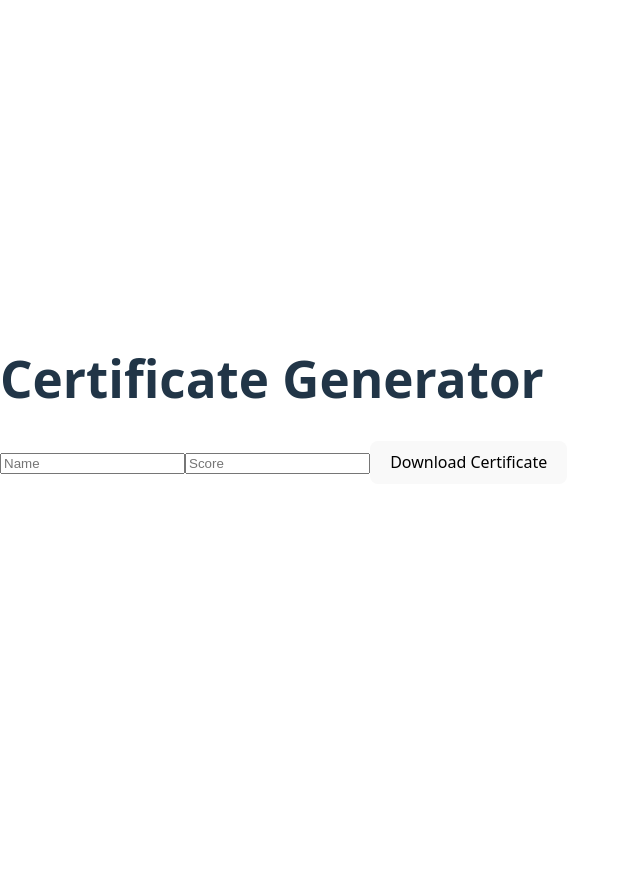
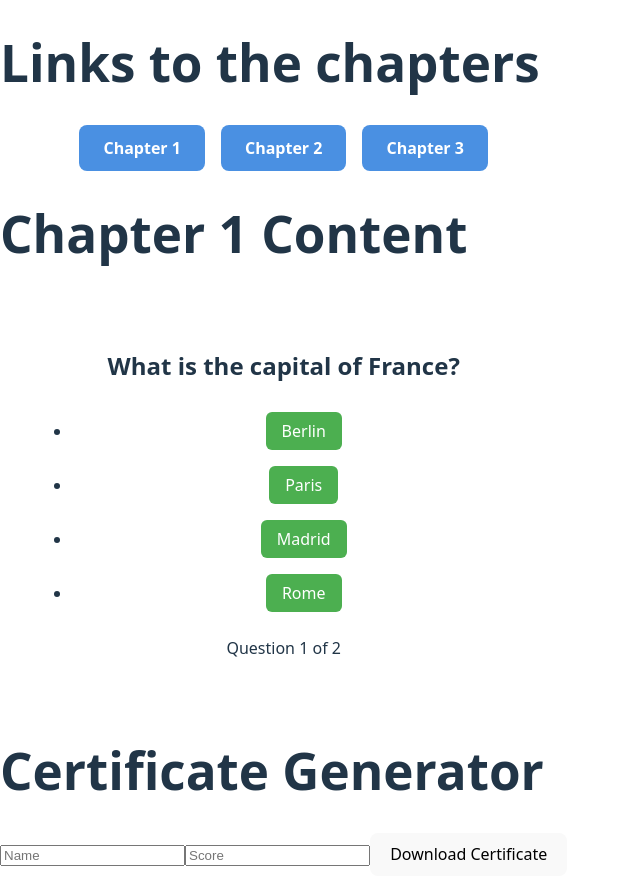
Before and after one commit to bennytalks/learnAWSkids, a React (Vite) app in the folder certificate-app/: page /chapter1 in a window 1280 px wide. Shown: the whole page, without its empty margins (0-640 px from the left). Before the commit the page ends 800 px from the top, so only its background shows below. Built offline with nearby package versions, Linux system fonts and the light colour scheme.

Commit message:
logic imported into the project, use this to help you

```diff
--- a/certificate-app/src/App.jsx
+++ b/certificate-app/src/App.jsx
@@ -1,9 +1,25 @@
 import React from 'react';
+import { Routes, Route } from 'react-router-dom';
 import CertificateForm from './components/CertificateForm.jsx';
+import ChapterButtonBar from './components/ChapterButtonbar.jsx';
+
+import Chapter1 from './components/chapter1.jsx';
+import Chapter2 from './components/Chapter2.jsx';
+import Chapter3 from './components/Chapter3.jsx';
+
 
 function App() {
   return (
     <div className="App">
+      <div>
+      <h1>Links to the chapters</h1>
+      <ChapterButtonBar />
+      <Routes>
+        <Route path="/chapter1" element={<Chapter1 />} />
+        <Route path="/chapter2" element={<Chapter2 />} />
+        <Route path="/chapter3" element={<Chapter3 />} />
+      </Routes>
+      </div>
       <h1>Certificate Generator</h1>
       <CertificateForm />
     </div>
--- /dev/null
+++ b/certificate-app/src/components/Chapter2.jsx
@@ -0,0 +1,11 @@
+import React from 'react';
+
+const Chapter2 = () => {
+  return (
+    <div>
+      <h2>content for chapter 2</h2>
+    </div>
+  );
+};
+
+export default Chapter2;
--- /dev/null
+++ b/certificate-app/src/components/Chapter3.jsx
@@ -0,0 +1,11 @@
+import React from 'react';
+
+const Chapter3 = () => {
+  return (
+    <div>
+      <h2>content for chapter 3</h2>
+    </div>
+  );
+};
+
+export default Chapter3;
--- /dev/null
+++ b/certificate-app/src/components/ChapterButtonBar.jsx
@@ -0,0 +1,23 @@
+import React from 'react';
+import '../css/ChapterButtonBar.css';
+import { useNavigate } from 'react-router-dom';
+
+const ChapterButtonBar = () => {
+  const navigate = useNavigate();
+
+  return (
+    <div className="chapter-bar">
+      <button onClick={() => navigate('/Chapter1')} className="chapter-button">
+        Chapter 1
+      </button>
+      <button onClick={() => navigate('/Chapter2')} className="chapter-button">
+        Chapter 2
+      </button>
+      <button onClick={() => navigate('/Chapter3')} className="chapter-button">
+        Chapter 3
+      </button>
+    </div>
+  );
+};
+
+export default ChapterButtonBar;
--- /dev/null
+++ b/certificate-app/src/components/Quiz.css
@@ -0,0 +1,25 @@
+.quiz-container {
+    padding: 2rem;
+    max-width: 600px;
+    margin: 0 auto;
+    text-align: center;
+  }
+
+  .quiz-container button {
+    padding: 0.5rem 1rem;
+    margin: 0.5rem;
+    background-color: #4caf50;
+    color: white;
+    border: none;
+    border-radius: 6px;
+    cursor: pointer;
+  }
+
+  .quiz-container button:hover {
+    background-color: #45a049;
+  }
+
+  .quiz-results {
+    font-size: 1.5rem;
+    color: #333;
+  }
--- /dev/null
+++ b/certificate-app/src/components/Quiz.jsx
@@ -0,0 +1,58 @@
+//this is the logic for the quizzes, so dont touch this unless you are experimenting on sending it to the lambda.
+
+
+import React, { useState } from 'react';
+import './Quiz.css';
+
+const Quiz = ({ questions, onFinish }) => {
+  const [currentQuestion, setCurrentQuestion] = useState(0);
+  const [userAnswers, setUserAnswers] = useState([]);
+  const [score, setScore] = useState(null);
+
+  const handleAnswer = (choiceIndex) => {
+    const updatedAnswers = [...userAnswers, choiceIndex];
+    setUserAnswers(updatedAnswers);
+
+    if (currentQuestion + 1 < questions.length) {
+      setCurrentQuestion(currentQuestion + 1);
+    } else {
+      // Finish quiz
+      const correctAnswers = questions.filter((q, index) => q.correctIndex === updatedAnswers[index]);
+      const finalScore = (correctAnswers.length / questions.length) * 100;
+      setScore(finalScore);
+
+      if (onFinish) {
+        onFinish(finalScore); // you can call your Lambda trigger here later
+      }
+    }
+  };
+
+  const q = questions[currentQuestion];
+
+  return (
+    <div className="quiz-container">
+      {score === null ? (
+        <>
+          <h2>{q.question}</h2>
+          <ul>
+            {q.choices.map((choice, index) => (
+              <li key={index}>
+                <button onClick={() => handleAnswer(index)}>{choice}</button>
+              </li>
+            ))}
+          </ul>
+          <p>
+            Question {currentQuestion + 1} of {questions.length}
+          </p>
+        </>
+      ) : (
+        <div className="quiz-results">
+          <h2>Quiz Complete!</h2>
+          <p>Your Score: {score.toFixed(2)}%</p>
+        </div>
+      )}
+    </div>
+  );
+};
+
+export default Quiz;
--- a/certificate-app/src/components/chapter1.jsx
+++ b/certificate-app/src/components/chapter1.jsx
@@ -0,0 +1,33 @@
+import React from 'react';
+import Quiz from './Quiz';
+import './Quiz.css';
+
+
+const chapter1Questions = [
+  {
+    question: "What is the capital of France?",
+    choices: ["Berlin", "Paris", "Madrid", "Rome"],
+    correctIndex: 1,
+  },
+  {
+    question: "What color is the sky on a clear day?",
+    choices: ["Blue", "Green", "Red", "Yellow"],
+    correctIndex: 0,
+  },
+];
+
+const Chapter1 = () => {
+  const handleQuizFinish = (score) => {
+    console.log("Quiz score:", score);
+    // Save score to state, or send to Lambda later
+  };
+
+  return (
+    <div>
+      <h1>Chapter 1 Content</h1>
+      <Quiz questions={chapter1Questions} onFinish={handleQuizFinish} />
+    </div>
+  );
+};
+
+export default Chapter1;
--- /dev/null
+++ b/certificate-app/src/css/ChapterButtonBar.css
@@ -0,0 +1,22 @@
+.chapter-bar {
+    display: flex;
+    justify-content: center;
+    gap: 1rem;
+    margin: 2rem 0;
+  }
+
+  .chapter-button {
+    padding: 0.75rem 1.5rem;
+    font-size: 1rem;
+    font-weight: bold;
+    background-color: #4a90e2;
+    color: white;
+    border: none;
+    border-radius: 8px;
+    cursor: pointer;
+    transition: background-color 0.3s ease;
+  }
+
+  .chapter-button:hover {
+    background-color: #357ab8;
+  }
--- a/certificate-app/src/main.jsx
+++ b/certificate-app/src/main.jsx
@@ -2,9 +2,12 @@ import React from 'react';
 import ReactDOM from 'react-dom/client';
 import App from './App';
 import './index.css';
+import { BrowserRouter } from 'react-router-dom';
 
 ReactDOM.createRoot(document.getElementById('root')).render(
   <React.StrictMode>
+     <BrowserRouter>
     <App />
+    </BrowserRouter>
   </React.StrictMode>
 );
```
Also changed, not shown: certificate-app/src/components/quiz1.jsx (added).
